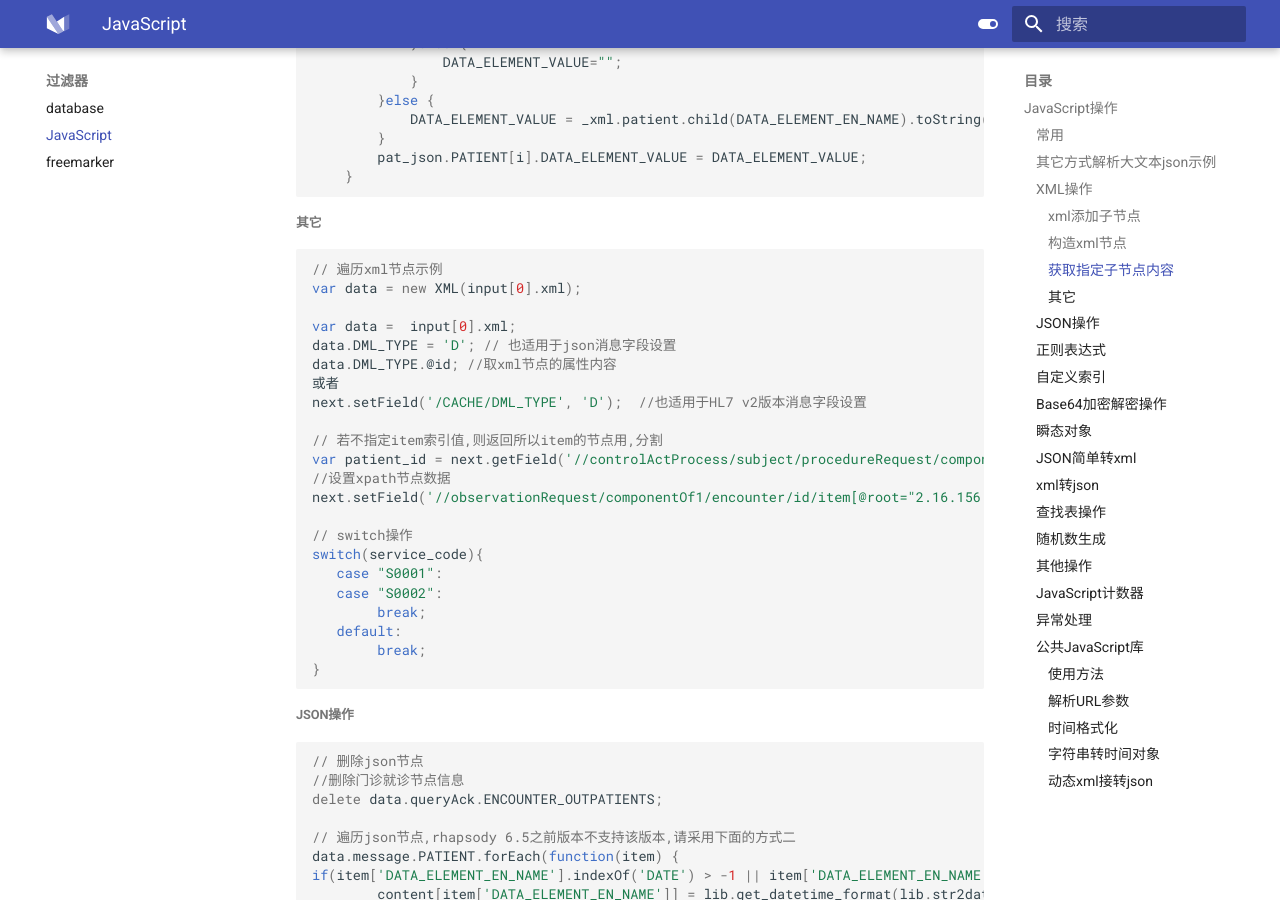
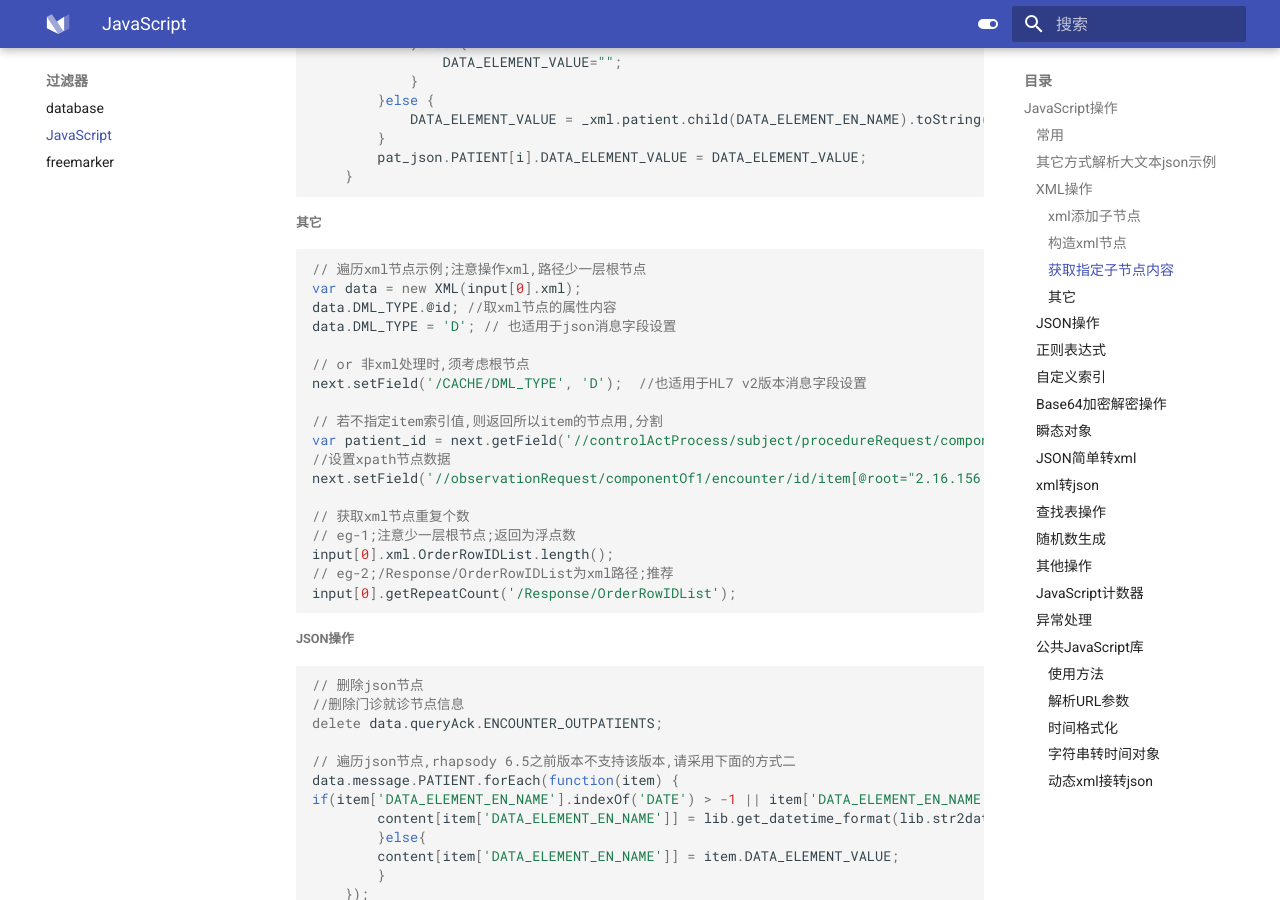
Before and after one commit to liaozhimingandy/demo, an MkDocs documentation site: the page built from docs/filter/JavaScript.md, in a window 1280 px wide and 900 px high, scrolled down 2178 px. Built offline with MkDocs 1.6.1 and Material for MkDocs 9.7.7, drawn with Linux system fonts in a browser that asks for light colours; some of the changed text lies outside the part shown.

Commit message:
1.完善部分文档内容;

````diff
--- a/docs/filter/JavaScript.md
+++ b/docs/filter/JavaScript.md
@@ -115,13 +115,12 @@ DATA_ELEMENT_VALUE = library.DateStrToGBTime(_xml.patient.child(DATA_ELEMENT_EN_
 ###### 其它
 
 ```javascript
-// 遍历xml节点示例
+// 遍历xml节点示例;注意操作xml,路径少一层根节点
 var data = new XML(input[0].xml);
+data.DML_TYPE.@id; //取xml节点的属性内容
+data.DML_TYPE = 'D'; // 也适用于json消息字段设置
 
-var data =  input[0].xml;
-data.DML_TYPE = 'D'; // 也适用于json消息字段设置
-data.DML_TYPE.@id; //取xml节点的属性内容
-或者
+// or 非xml处理时,须考虑根节点
 next.setField('/CACHE/DML_TYPE', 'D');  //也适用于HL7 v2版本消息字段设置
 
 // 若不指定item索引值,则返回所以item的节点用,分割
@@ -129,14 +128,11 @@ var patient_id = next.getField('//controlActProcess/subject/procedureRequest/com
 //设置xpath节点数据
 next.setField('//observationRequest/componentOf1/encounter/id/item[@root="2.16.156.10011.2.5.1.8"]/@extension', next.getProperty('visit_times'));
 
-// switch操作
-switch(service_code){
-   case "S0001":
-   case "S0002":
-        break;
-   default:
-        break;
-}
+// 获取xml节点重复个数
+// eg-1;注意少一层根节点;返回为浮点数
+input[0].xml.OrderRowIDList.length();
+// eg-2;/Response/OrderRowIDList为xml路径;推荐
+input[0].getRepeatCount('/Response/OrderRowIDList');
 ```
 
 ##### JSON操作
````
Also changed, not shown: other parts of docs/filter/JavaScript.md (+9 -0 lines).
